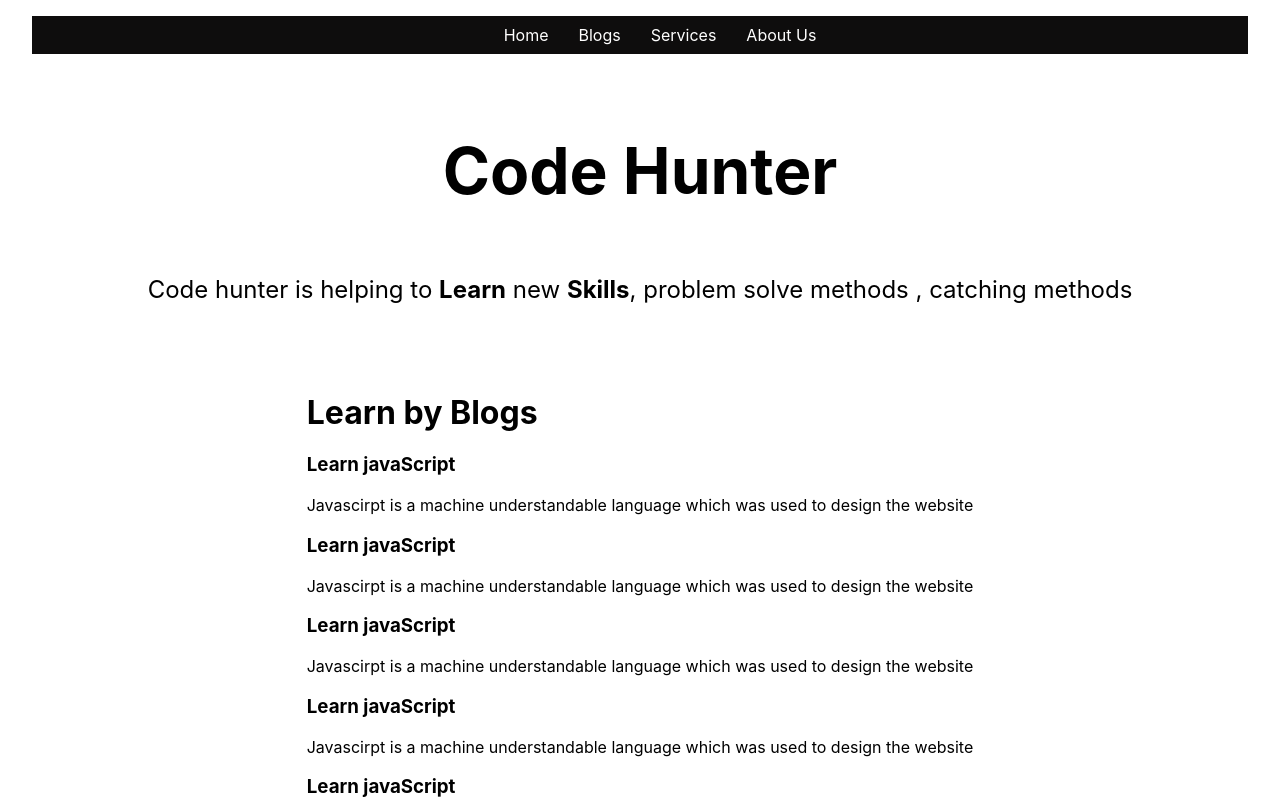
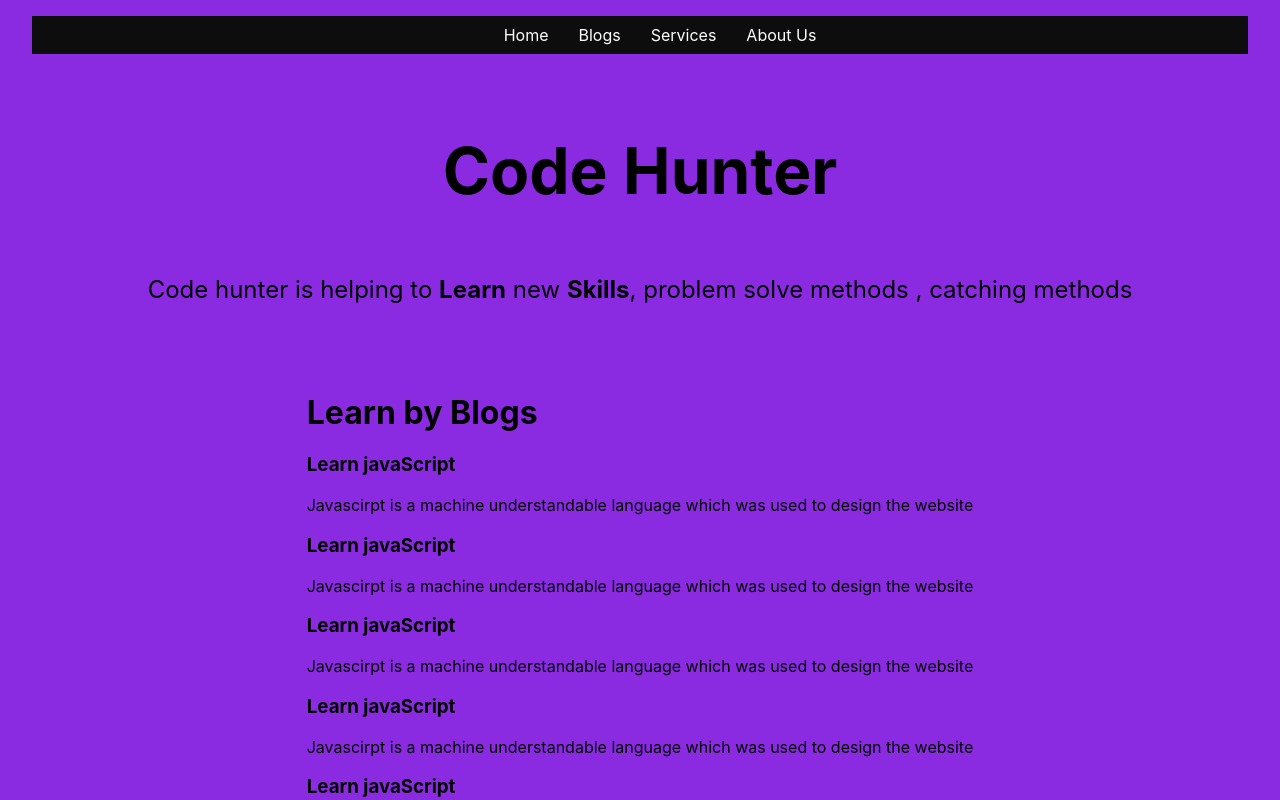
Before and after one commit to Amanullahkhankingas/CodeHunterNextjsApp, a Next.js app: page / in a window 1280 px wide. Shown: the top 800 px of the page. Built offline with nearby package versions, Linux system fonts and the light colour scheme.

Commit message:
lecture 'adding global styles in nextjs (style.css in -app.js)'

```diff
--- a/pages/_app.js
+++ b/pages/_app.js
@@ -1,4 +1,5 @@
 import '../styles/globals.css'
+import'../styles/style.css'
 
 function MyApp({ Component, pageProps }) {
   return <Component {...pageProps} />
--- /dev/null
+++ b/styles/style.css
@@ -0,0 +1,3 @@
+body{
+    background-color: blueviolet;
+}
```
